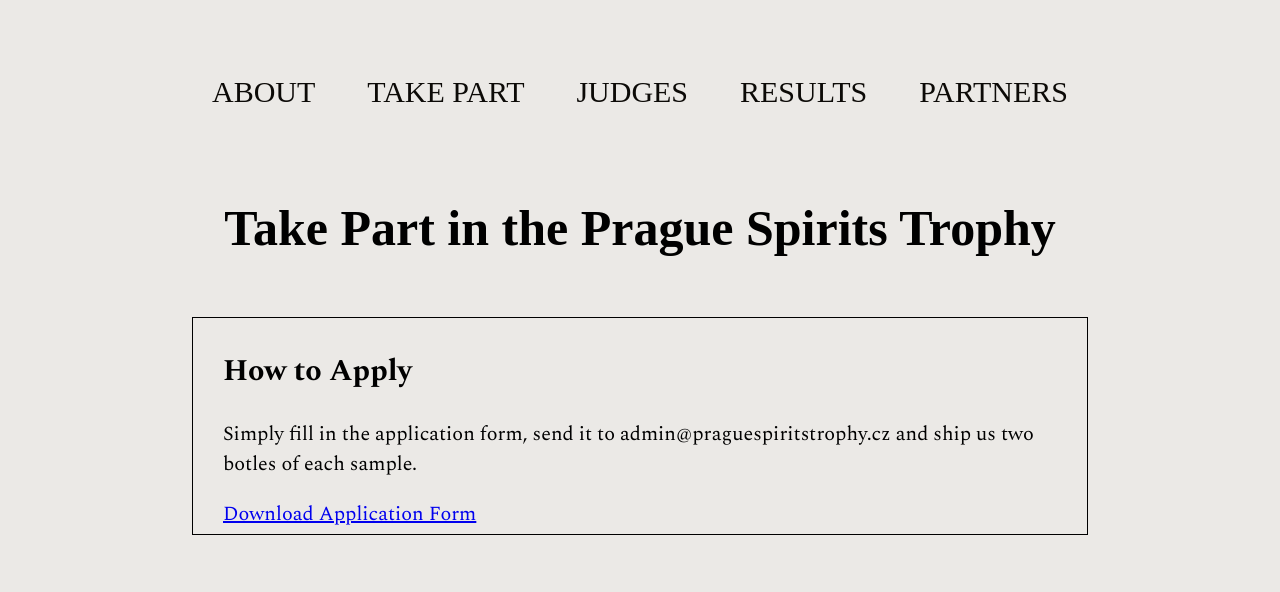
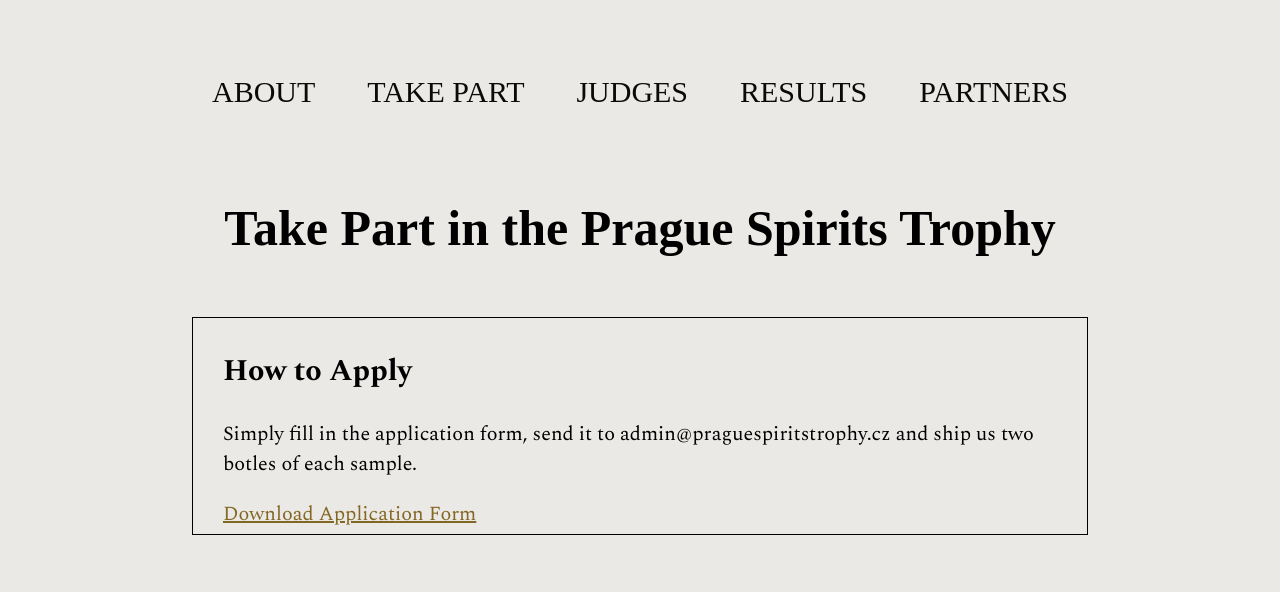
Before and after one commit to Kaja7/PRAGUE-SPIRITS-TROPHY, an Eleventy site: page takepart.html in a window 1280 px wide. Shown: the part 167-759 px from the top of the page. Built offline with nearby package versions, Linux system fonts and the light colour scheme; Eleventy itself is replaced by a stand-in of ours; files that its build step writes are made by us from their sources; a web font is replaced by a local one.

Commit message:
styleapplicationlink

```diff
--- a/style.scss
+++ b/style.scss
@@ -200,6 +200,10 @@
     font-size: 20px;
 }
 
+.takepart__application {
+    color: $menu-hover;
+}
+
 .categories {
     column-count: 3;
     margin-top: 0;
--- a/takepart.html
+++ b/takepart.html
@@ -11,7 +11,7 @@
     <div class="takepart__para">
         <h2>How to Apply</h2>
         <p>Simply fill in the application form, send it to admin@praguespiritstrophy.cz and ship us two botles of each sample.</p>
-        <a href = "/images/Application.pdf" target="_blank">Download Application Form</a>
+        <a class="takepart__application" href = "/images/Application.pdf" target="_blank">Download Application Form</a>
     </div>
 
     <div class="takepart__para">
```
Also changed, not shown: css/style.css, 1 other file.
